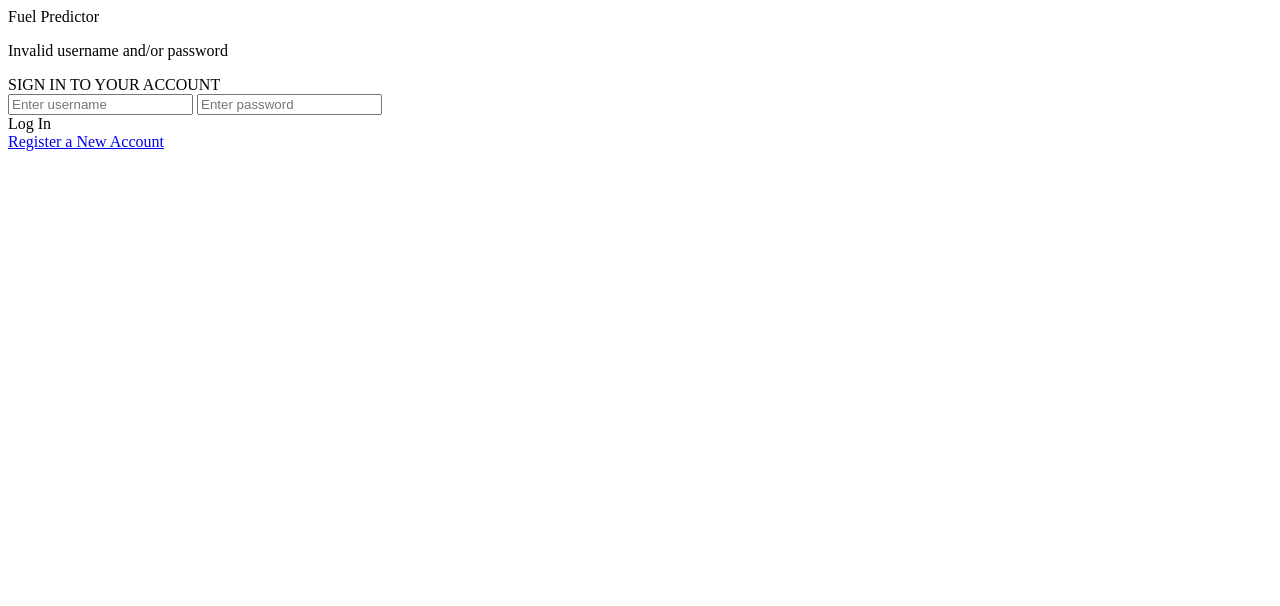
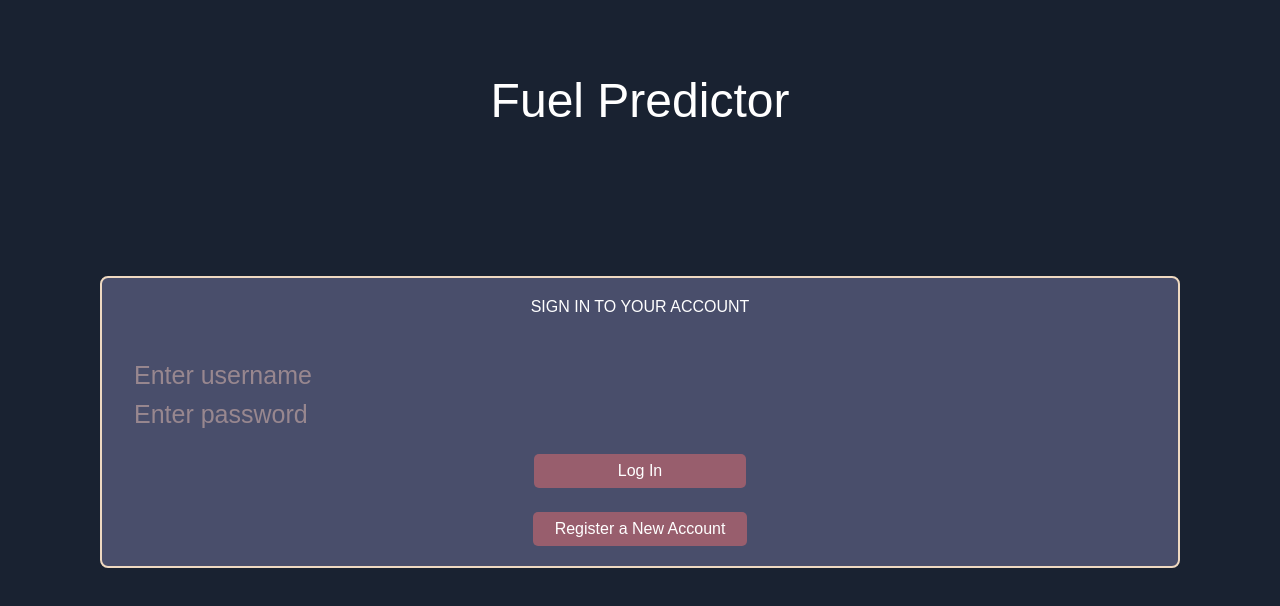
Before and after one commit to daogena/Fuel-Rate-Website, a plain HTML site: page login.html in a window 1280 px wide. Drawn offline with Linux system fonts and the light colour scheme.

Commit message:
login.css-update1

```diff
--- a/style/login.css
+++ b/style/login.css
@@ -1 +1,111 @@
-/* Style for login page */
+
+body {
+    margin: 0;
+    font-family: Arial, Helvetica, sans-serif;
+    background-color: #192231;
+}
+
+header {
+    min-height: 200px;
+    color: white;
+    display: flex;
+    justify-content: center;
+    position: relative;
+    overflow: hidden;
+}
+
+.header-container {
+    max-width: 700px;
+    width: 100%;
+    display: flex;
+    justify-content: center;
+    align-items: center;
+    z-index: 1;
+    align-items: center;
+    display: flex;
+    flex-direction: column;
+}
+
+.title {
+    font-size: 3em;
+    font-weight: lighter;
+}
+
+.login-container {
+    margin-top: 50px;
+    margin-right: 100px;
+    margin-left: 100px;
+    padding-top: 20px;
+    padding-bottom: 20px;
+    background-color: #494E6B;
+    display: flex;
+    flex-direction: column;
+    justify-content: center;
+    align-items: center;
+    color: white;
+    border: 2px solid #EFD9C1;
+    border-radius: 8px;
+}
+
+.login-title {
+    padding-bottom: 36px;
+}
+
+.login-container input {
+    margin-left: 64px;
+    margin-top: 8px;
+    width: 100%;
+    font-size: 25px;
+    background-color: transparent;
+    border: none;
+    color: white;
+}
+
+::placeholder {
+    color: #98878F;
+}
+
+.login-container input:focus {
+    outline: none;
+}
+
+#login-button {
+    margin-top: 24px;
+    background-color: #985E6D;
+    cursor: pointer;
+    padding: 8px 84px;
+    border-radius: 5px;
+}
+
+#register-button {
+    margin-top: 24px;
+    background-color: #985E6D;
+    cursor: pointer;
+    padding: 8px 22px;
+    border-radius: 5px;
+}
+
+a {
+    text-decoration: none;
+    color: white;
+}
+
+#login-error-container {
+    width: 100%;
+    height: 100%;
+    display: grid;
+    justify-items: center;
+    align-items: center;
+}
+
+#login-error-msg {
+    width: 23%;
+    text-align: center;
+    margin: 0;
+    padding: 5px;
+    font-size: 12px;
+    color: white;
+    border: 1px solid white;
+    background-color: #985E6D;
+    opacity: 0;
+}
```
